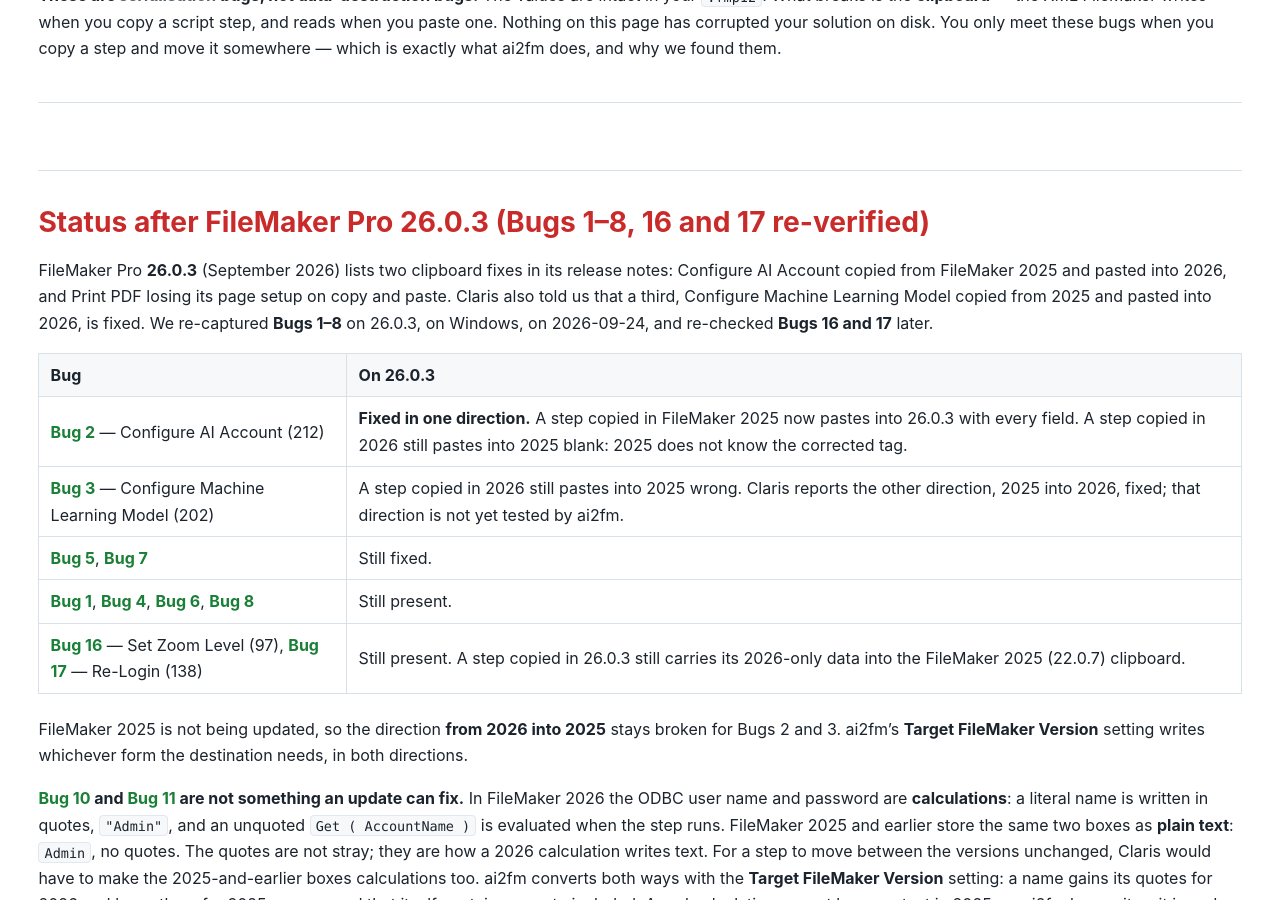
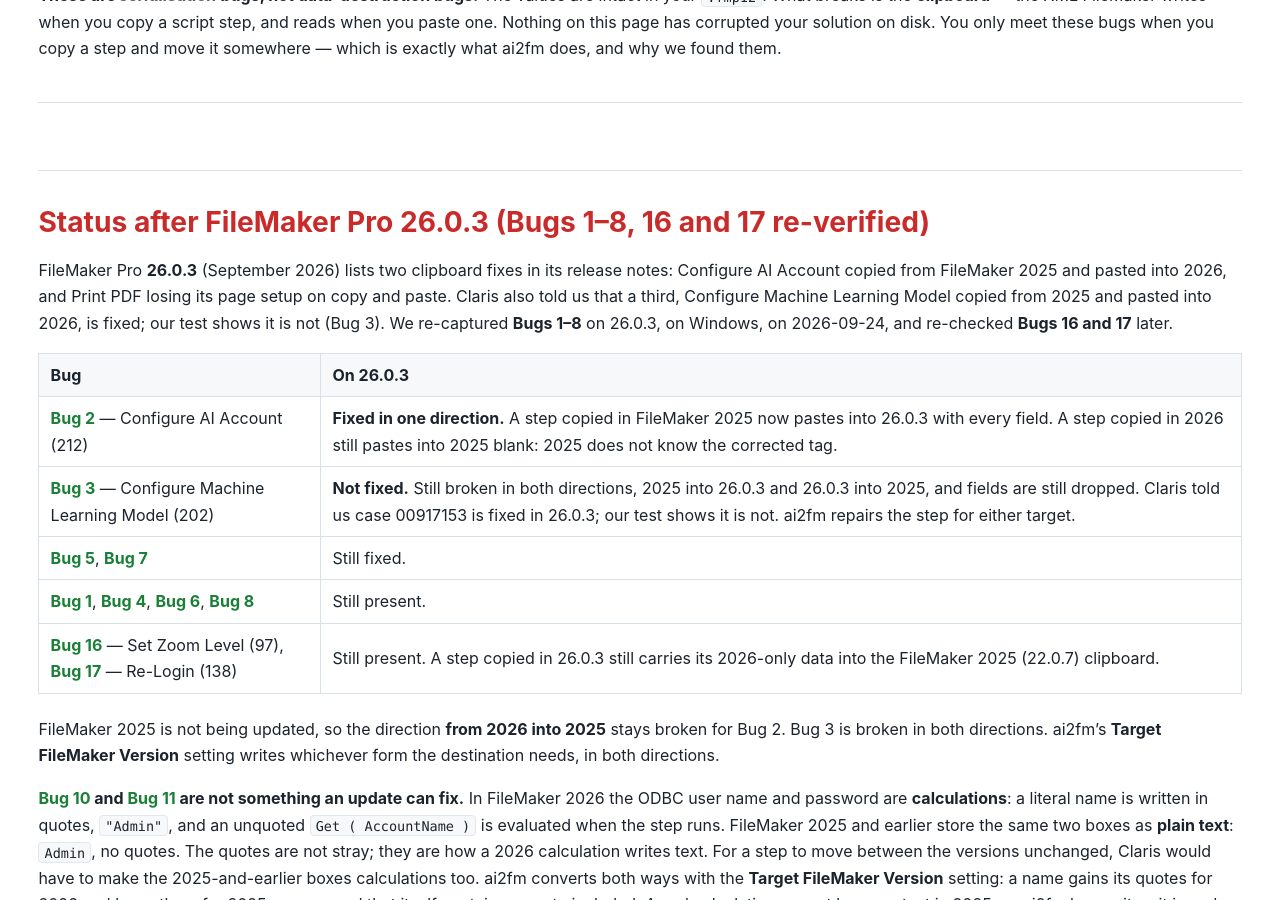
Before and after one commit to AxelarEU/ai2fm-community, a Jekyll site: the page built from claris_bugs/claris_clipboard_bugs.md, in a window 1280 px wide and 900 px high, scrolled down 960 px. Built offline with Jekyll 4.4.1, drawn with Linux system fonts in a browser that asks for light colours; some of the changed text lies outside the part shown.

Commit message:
Bug 3: not fixed in 26.0.3 — broken in both cross-version directions
Claris reported case 00917153 fixed in 26.0.3. The Architect tested it:
2025 -> 26.0.3 and 26.0.3 -> 2025 both still fail and drop fields.
ai2fm heals the step for either target.

Co-Authored-By: Claude Opus 5.5 (1M context) <noreply@anthropic.com>

```diff
--- a/claris_bugs/claris_clipboard_bugs.md
+++ b/claris_bugs/claris_clipboard_bugs.md
@@ -36,17 +36,17 @@ The FileMaker files open in FileMaker Pro 2025 or 2026 as their names say. Nothi
 
 ## Status after FileMaker Pro 26.0.3 (Bugs 1–8, 16 and 17 re-verified)
 
-FileMaker Pro **26.0.3** (September 2026) lists two clipboard fixes in its release notes: Configure AI Account copied from FileMaker 2025 and pasted into 2026, and Print PDF losing its page setup on copy and paste. Claris also told us that a third, Configure Machine Learning Model copied from 2025 and pasted into 2026, is fixed. We re-captured **Bugs 1–8** on 26.0.3, on Windows, on 2026-09-24, and re-checked **Bugs 16 and 17** later.
+FileMaker Pro **26.0.3** (September 2026) lists two clipboard fixes in its release notes: Configure AI Account copied from FileMaker 2025 and pasted into 2026, and Print PDF losing its page setup on copy and paste. Claris also told us that a third, Configure Machine Learning Model copied from 2025 and pasted into 2026, is fixed; our test shows it is not (Bug 3). We re-captured **Bugs 1–8** on 26.0.3, on Windows, on 2026-09-24, and re-checked **Bugs 16 and 17** later.
 
 | Bug | On 26.0.3 |
 |---|---|
 | **[Bug 2](#bug-2)** — Configure AI Account (212) | **Fixed in one direction.** A step copied in FileMaker 2025 now pastes into 26.0.3 with every field. A step copied in 2026 still pastes into 2025 blank: 2025 does not know the corrected tag. |
-| **[Bug 3](#bug-3)** — Configure Machine Learning Model (202) | A step copied in 2026 still pastes into 2025 wrong. Claris reports the other direction, 2025 into 2026, fixed; that direction is not yet tested by ai2fm. |
+| **[Bug 3](#bug-3)** — Configure Machine Learning Model (202) | **Not fixed.** Still broken in both directions, 2025 into 26.0.3 and 26.0.3 into 2025, and fields are still dropped. Claris told us case 00917153 is fixed in 26.0.3; our test shows it is not. ai2fm repairs the step for either target. |
 | **[Bug 5](#bug-5)**, **[Bug 7](#bug-7)** | Still fixed. |
 | **[Bug 1](#bug-1)**, **[Bug 4](#bug-4)**, **[Bug 6](#bug-6)**, **[Bug 8](#bug-8)** | Still present. |
 | **[Bug 16](#bug-16)** — Set Zoom Level (97), **[Bug 17](#bug-17)** — Re-Login (138) | Still present. A step copied in 26.0.3 still carries its 2026-only data into the FileMaker 2025 (22.0.7) clipboard. |
 
-FileMaker 2025 is not being updated, so the direction **from 2026 into 2025** stays broken for Bugs 2 and 3. ai2fm's **Target FileMaker Version** setting writes whichever form the destination needs, in both directions.
+FileMaker 2025 is not being updated, so the direction **from 2026 into 2025** stays broken for Bug 2. Bug 3 is broken in both directions. ai2fm's **Target FileMaker Version** setting writes whichever form the destination needs, in both directions.
 
 **[Bug 10](#bug-10) and [Bug 11](#bug-11) are not something an update can fix.** In FileMaker 2026 the ODBC user name and password are **calculations**: a literal name is written in quotes, `"Admin"`, and an unquoted `Get ( AccountName )` is evaluated when the step runs. FileMaker 2025 and earlier store the same two boxes as **plain text**: `Admin`, no quotes. The quotes are not stray; they are how a 2026 calculation writes text. For a step to move between the versions unchanged, Claris would have to make the 2025-and-earlier boxes calculations too. ai2fm converts both ways with the **Target FileMaker Version** setting: a name gains its quotes for 2026 and loses them for 2025, a password that itself contains a quote included. A real calculation cannot become text in 2025, so ai2fm leaves it as it is and warns on the step.
 
@@ -87,7 +87,7 @@ Each bug below has a stable anchor. Our FileMaker reproducer files link straight
 |---|---|---|---|---|---|---|
 | 1 | Perform Find by Natural Language (221) | Prompt Template Name dropped in 2025 | Still present | Still present | — | [#bug-1](#bug-1) |
 | 2 | Configure AI Account (212) | XML tag renamed — versions can't share a step | Still present | **Fixed 2025 → 2026**; 2026 → 2025 still blank | 00917117 | [#bug-2](#bug-2) |
-| 3 | Configure Machine Learning Model (202) | Structure changed — a bad paste becomes a different command | Still present | 2026 → 2025 still fails; 2025 → 2026 reported fixed, not yet tested by ai2fm | 00917153 | [#bug-3](#bug-3) |
+| 3 | Configure Machine Learning Model (202) | Structure changed — a bad paste becomes a different command | Still present | **Still present** in both directions, though reported fixed | 00917153 | [#bug-3](#bug-3) |
 | 4 | Set Data File Position (195) | New position value dropped on copy in 2026 | Still present | Still present | 00921415 | [#bug-4](#bug-4) |
 | 5 | Perform RAG Action — Add Data (219) | Response Target dropped for (Async) sources | **Fixed** | **Fixed** | 00916818 | [#bug-5](#bug-5) |
 | 6 | Read from Data File (193) | Amount dropped on copy; two scripts look identical in 2025 | Still present | Still present | 00921417 | [#bug-6](#bug-6) |
@@ -304,7 +304,7 @@ FileMaker 2025 and 2026 cannot exchange a Configure AI Account step — in eithe
 <a id="bug-3"></a>
 ## Bug 3 — Configure Machine Learning Model (step 202) — the structure changed, and a bad paste becomes a different command
 
-> **Update, 2026-09-24 — on FileMaker Pro 26.0.3, a step copied in 2026 still pastes into FileMaker 2025 wrong.** Claris tells us the other direction, a step copied in 2025 and pasted into 2026, is fixed in 26.0.3. That direction is not yet tested by ai2fm. ai2fm repairs the step in both directions.
+> **Update, 2026-10-09 — not fixed in FileMaker Pro 26.0.3.** Claris told us case 00917153 is fixed in 26.0.3. We tested it: the step is still broken in both cross-version directions, 2025 into 26.0.3 and 26.0.3 into 2025, and fields are still dropped. ai2fm repairs the step for either target version.
 
 **The bug.** FileMaker 2025 and FileMaker 2026 write this step with different XML *structures*, and neither version's importer accepts the other's. Copy the step across versions and it does not error — it pastes a step that is quietly **wrong in two ways**: the **From** source field is dropped, and the **Operation** resets to `Unload`. A `Vision` model step becomes an `Unload` step. This is the most dangerous failure on this page, because the result looks like a perfectly valid command — just not the one you had.
 
```
